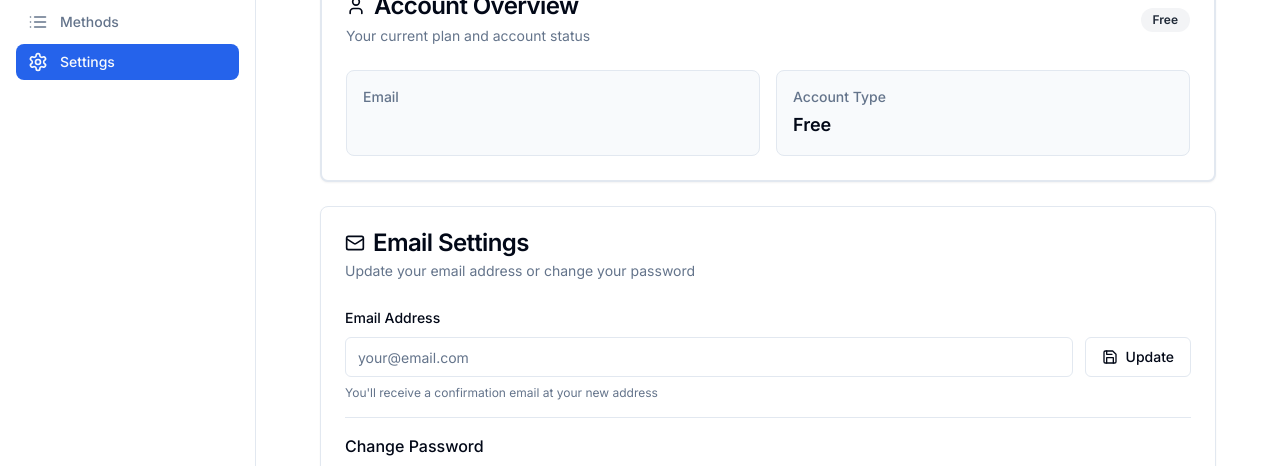
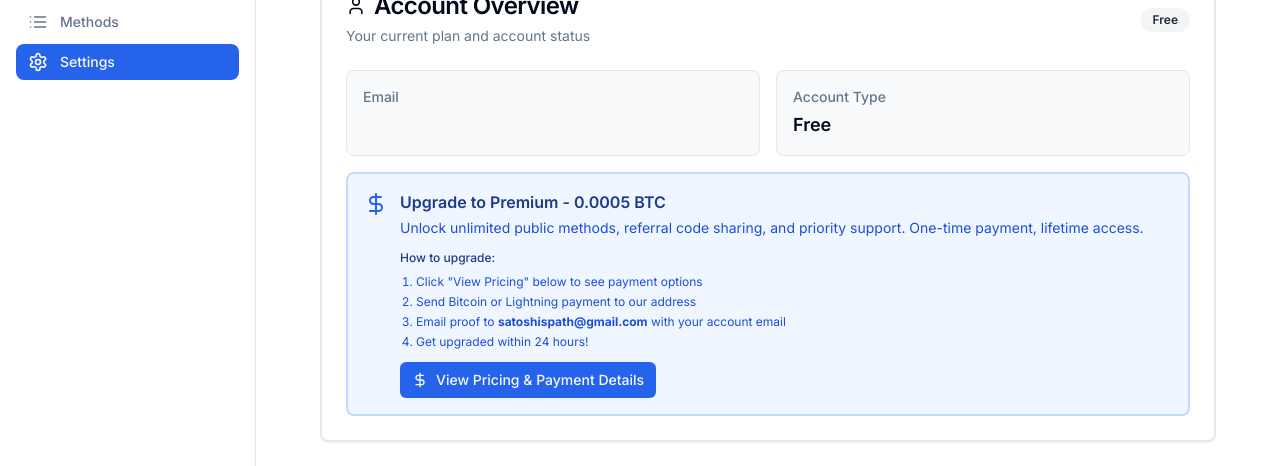
Before and after one commit to CF-LLC/DailyMethodsHub, a Next.js app: page /settings in a window 1280 px wide. Shown: the part 156-622 px from the top of the page. Built offline with nearby package versions, Linux system fonts and the light colour scheme; no server answers.

Commit message:
fix: update subscription condition to handle null values in SettingsContent component

```diff
--- a/components/settings/SettingsContent.tsx
+++ b/components/settings/SettingsContent.tsx
@@ -146,7 +146,7 @@ export function SettingsContent() {
               </div>
             </div>
 
-            {subscription?.plan_type === 'free' && !isAdmin && (
+            {(!subscription || subscription?.plan_type === 'free' || !subscription?.plan_type) && !isAdmin && (
               <div className="rounded-lg border-2 border-blue-200 bg-blue-50 p-4 dark:border-blue-900 dark:bg-blue-950">
                 <div className="flex items-start gap-3">
                   <DollarSign className="h-6 w-6 text-blue-600 dark:text-blue-400 flex-shrink-0 mt-0.5" />
```
